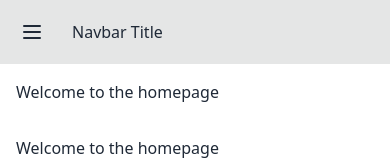
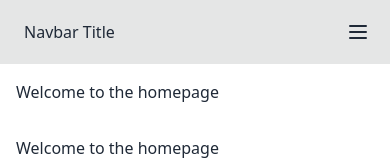
Before and after one commit to vives-project-xp/low-voltage-UPS, a Nuxt app in the folder frontend/: page / in a window 390 px wide. Shown: the top 160 px of the page. Built offline with nearby package versions, Linux system fonts and the light colour scheme.

Commit message:
switched drawer to end (right side)

```diff
--- a/frontend/app.vue
+++ b/frontend/app.vue
@@ -1,14 +1,9 @@
 <template>
-  <div class="drawer">
+  <div class="drawer drawer-end">
     <input id="my-drawer-3" type="checkbox" class="drawer-toggle" />
     <div class="drawer-content flex flex-col">
       <!-- Navbar -->
       <div class="flex-none sticky top-0 left-0 right-0 w-full navbar bg-base-300">
-        <div class="flex-none lg:hidden">
-          <label for="my-drawer-3" class="btn btn-square btn-ghost">
-            <svg xmlns="http://www.w3.org/2000/svg" fill="none" viewBox="0 0 24 24" class="inline-block w-6 h-6 stroke-current"><path stroke-linecap="round" stroke-linejoin="round" stroke-width="2" d="M4 6h16M4 12h16M4 18h16"></path></svg>
-          </label>
-        </div>
         <div class="flex-1 px-2 mx-2">Navbar Title</div>
         <div class="flex-none hidden lg:block">
           <ul class="menu menu-horizontal">
@@ -18,6 +13,11 @@
             <li><NuxtLink to="/about">About</NuxtLink></li>
             <li><NuxtLink to="/contact">Contact</NuxtLink></li>
           </ul>
+        </div>
+        <div class="flex-none lg:hidden">
+          <label for="my-drawer-3" class="btn btn-square btn-ghost">
+            <svg xmlns="http://www.w3.org/2000/svg" fill="none" viewBox="0 0 24 24" class="inline-block w-6 h-6 stroke-current"><path stroke-linecap="round" stroke-linejoin="round" stroke-width="2" d="M4 6h16M4 12h16M4 18h16"></path></svg>
+          </label>
         </div>
       </div>
       <!-- Page content -->
```
